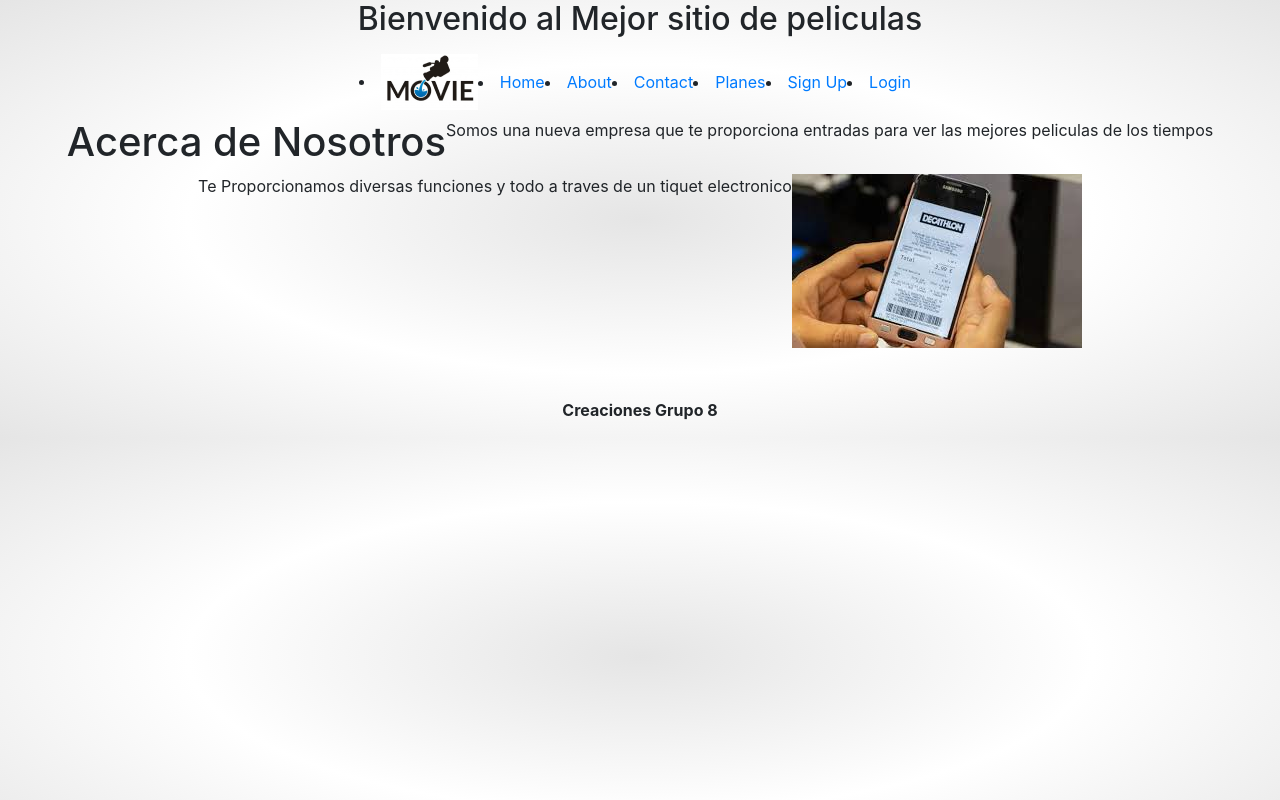
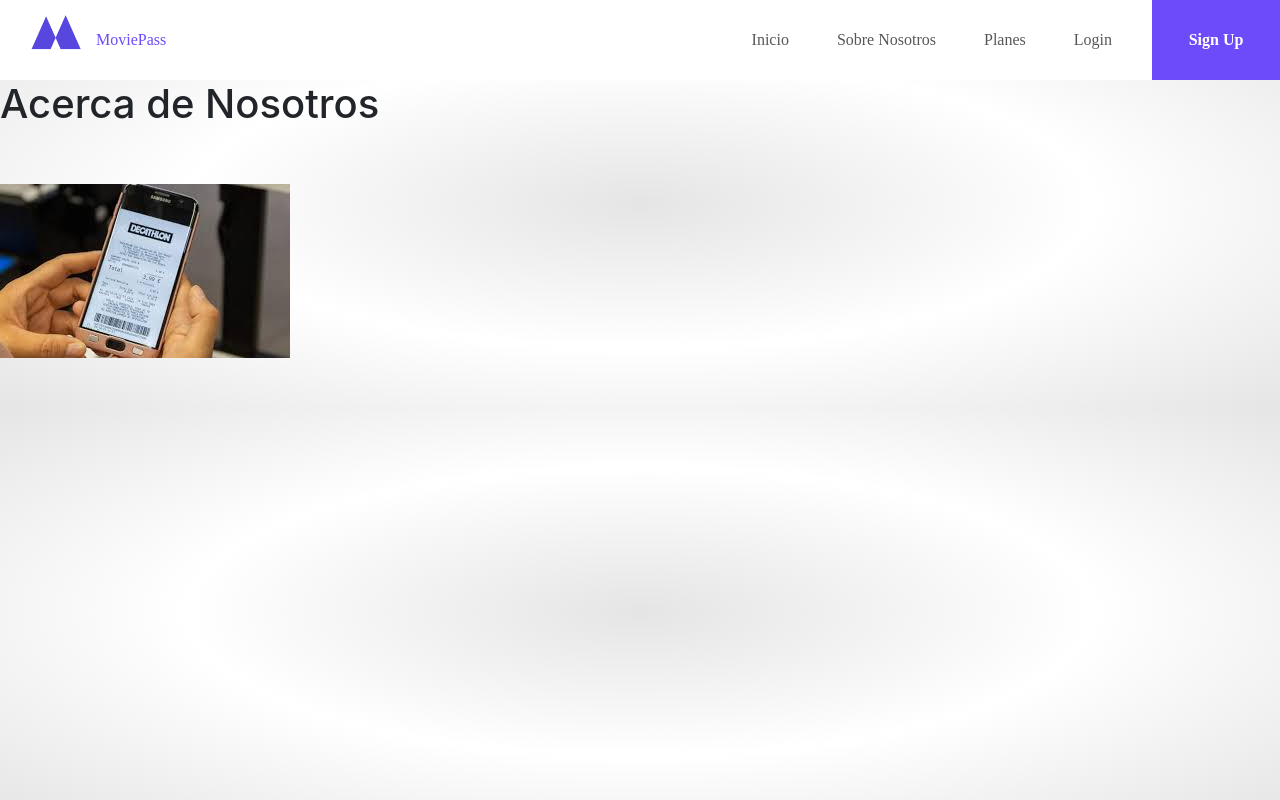
Before and after one commit to rami554/Frontend, a React (Create React App) app: page /about in a window 1280 px wide. Built offline with nearby package versions, Linux system fonts and the light colour scheme.

Commit message:
mejoras al menu, se hara el about desde 0

```diff
--- a/src/App.js
+++ b/src/App.js
@@ -26,9 +26,10 @@
     return (
       <Router>
         <div>
-          <div class='row justify-content-center'>
+          <div className='row justify-content-center'>
             <Header />
           </div>
+          <main style={{marginTop: '80px'}}>
           <Switch>
             <Route exact path='/' component={Home} />
             <Route path='/about' component={About} />
@@ -50,7 +51,7 @@
             <Route path='/recpass' component={RecuperarContrasena} />
             <Route path='/newpass' component={NuevaContraseña} />
           </Switch>
-
+          </main>
           <Footer />
         </div>
       </Router>
--- a/src/components/Footer.js
+++ b/src/components/Footer.js
@@ -10,7 +10,6 @@
 const Footer = props => {
   return (
     <footer style={style}>
-      <p>Creaciones Grupo 8</p>
     </footer>
   );
 };
--- a/src/components/Header.js
+++ b/src/components/Header.js
@@ -1,69 +1,57 @@
 import React from "react";
 import { Link } from "react-router-dom";
-import logo from "./logo.png";
-// class component
+import Logo from "./logo.png";
+import style from "../style/menu.css"
+import 'bootstrap/dist/css/bootstrap.min.css'
+// className component
 class Header extends React.Component {
   render() {
     if (localStorage.getItem("rol") == null) {
       return (
-        <header>
-          <h2>Bienvenido al Mejor sitio de peliculas</h2>
-          <div className='row'>
-            <nav className='navbar navbar-defalt'>
-              <li>
-                <a>
-                  <img src={logo} alt='logo' />
-                </a>
-              </li>
-              <li>
-                <a>
-                  <Link to='/'>Home</Link>
-                </a>
-              </li>
-              <li>
-                <a>
-                  <Link to='/about'>About</Link>
-                </a>
-              </li>
-              <li>
-                <a>
-                  <Link to='/contact'>Contact</Link>
-                </a>
-              </li>
-              <li>
-                <a>
-                  <Link to='/planes'>Planes</Link>
-                </a>
-              </li>
-              <li>
-                <a>
-                  <Link to='/Sign'>Sign Up</Link>
-                </a>
-              </li>
-              <li>
-                <a>
-                  <Link to='/Login'>Login</Link>
-                </a>
-              </li>
+          <header className="toolbar">
+            <nav className="toolbar__navigation">
+              <div className="toolbar__logo">
+                <img src={Logo} alt=""/>
+                <a href="#">MoviePass</a>
+              </div>
+              <div className="spacer"></div>
+              <div className="toolbar__navigation-items">
+                <ul>
+                  <li><Link to='/'>Inicio</Link></li>
+                  <li><Link to='/about'>Sobre Nosotros</Link></li>
+                  <li><Link to='/planes'>Planes</Link></li>
+                  <li><Link to='/Login'>Login</Link></li>
+                </ul>
+              </div>
             </nav>
-          </div>
-        </header>
-      );
+            <nav className="toolbar__compliment">
+              <Link to='/Sign'>
+                  <span>Sign Up</span>
+              </Link>
+            </nav>
+          </header>
+    );
     }
     if (localStorage.getItem("rol") == 2) {
       return (
-        <header>
-          <h2>Bienvenido al Mejor sitio de peliculas</h2>
-          <nav className='nav'>
-            <img src={logo} alt='logo' />
-            <Link to='/'>Home</Link>
-            <Link to='/about'>About</Link>
-            <Link to='/contact'>Contact</Link>
-            <Link to='/planes'>Planes</Link>
-            <Link to='/perfil'>Perfil</Link>
-            <Link to='/login'>Logout</Link>
-          </nav>
-        </header>
+          <header className="toolbar">
+            <nav className="toolbar__navigation">
+              <div className="toolbar__logo">
+                <img src={Logo} alt=""/>
+                <a href="#">MoviePass</a>
+              </div>
+              <div className="spacer"></div>
+              <div className="toolbar__navigation-items">
+                <ul>
+                  <li><Link to='/'>Inicio</Link></li>
+                  <li><Link to='/about'>Sobre Nosotros</Link></li>
+                  <li><Link to='/planes'>Planes</Link></li>
+                  <li><Link to='/perfil'>Perfil</Link></li>
+                  <li><Link to='/login'>Logout</Link></li>
+                </ul>
+              </div>
+            </nav>
+          </header>
       );
     }
     if (localStorage.getItem("rol") == 1) {
@@ -71,7 +59,7 @@
         <header>
           <h2>Administrador Moviepass</h2>
           <nav className='nav'>
-            <img src={logo} alt='logo' />
+            <img src={Logo} alt='logo' />
             <Link to='listarcines'>Listar Cines</Link>
             <Link to='/aggcine'>Agregar Cines</Link>
             <Link to='/contratos'>Listar Contratos</Link>
--- a/src/pages/About.js
+++ b/src/pages/About.js
@@ -3,10 +3,9 @@
 class About extends React.Component {
   render() {
     return (
-      <div class='row justify-content-center'>
+      <div class='justify-content-center'>
         <h1>Acerca de Nosotros</h1>
-        <div>Somos una nueva empresa que te proporciona entradas para ver las mejores peliculas de los tiempos</div>
-        <div>Te Proporcionamos diversas funciones y todo a traves de un tiquet electronico</div>
+          <br/><br/>
         <img src={img4} alt="imgaen4" />
       </div>
     );
--- /dev/null
+++ b/src/style/menu.css
@@ -0,0 +1,88 @@
+.toolbar__compliment{
+    width: 10%;
+    position: fixed;
+    height: 80px;
+    top: 0;
+    right: 0;
+    background-color: #6E4BFA;
+}
+
+.toolbar__compliment a{
+    color: white;
+    text-decoration: none;
+    width: 100%;
+    height: 100%;
+    display: flex;
+    align-items: center;
+    align-content: center;
+}
+
+.toolbar__compliment a:hover,
+.toolbar__compliment a:active{
+    background-color: #7E60F8;
+    color: white;
+}
+
+.toolbar__compliment a span{
+    margin: auto auto;
+    font-family: Muli;
+    font-weight: bold;
+}
+
+.toolbar {
+    width: 90%;
+    position: fixed;
+    top: 0;
+    left: 0;
+    height: 80px;
+    background-color: white;
+}
+
+.toolbar__logo{
+    display: flex;
+    align-items: center;
+}
+.toolbar__logo a{
+    text-decoration: none;
+    color: #6E4BFA ;
+    font-size: 1.0rem;
+    font-family: Righteous;
+}
+
+.toolbar__logo img{
+    height: 80px;
+    width: 80px;
+}
+
+.toolbar__navigation{
+    display: flex;
+    align-items: center;
+    height: 100%;
+    padding: 0 1rem;
+}
+
+.toolbar__navigation-items a{
+    text-decoration: none;
+    color: #585757 ;
+}
+
+.toolbar__navigation-items ul{
+    list-style: none;
+    margin: 0;
+    padding: 0;
+    display: flex;
+}
+
+.toolbar__navigation-items li{
+    padding: 0 1.5rem;
+    font-family: Muli;
+}
+
+.toolbar__navigation-items a:hover,
+.toolbar__navigation-items a:active{
+    color: #6E4BFA;
+}
+
+.spacer{
+    flex: 1;
+}
```
Also changed, not shown: src/components/logo.png.
